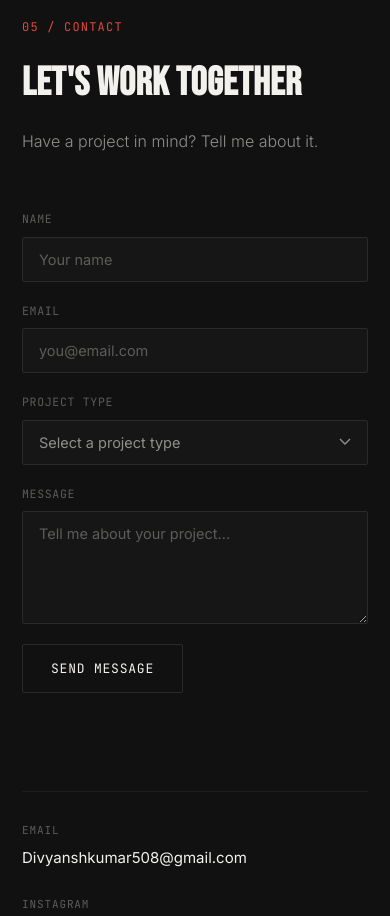
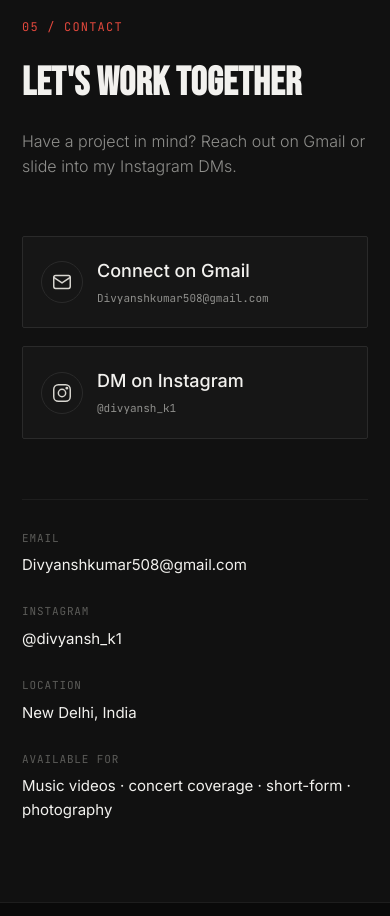
Before and after one commit to Divyansh901/port19, a plain HTML site: page index.html in a window 390 px wide. Shown: the part 10460-11376 px from the top of the page. Drawn offline with Linux system fonts and the light colour scheme.

Commit message:
Add files via upload

```diff
--- a/index.html
+++ b/index.html
@@ -339,44 +339,32 @@
   <div class="section__head reveal">
     <p class="section__eyebrow">05 / CONTACT</p>
     <h2 class="section__title">Let's work together</h2>
-    <p class="section__sub">Have a project in mind? Tell me about it.</p>
+    <p class="section__sub">Have a project in mind? Reach out on Gmail or slide into my Instagram DMs.</p>
   </div>
 
   <div class="contact">
-    <form class="contact__form reveal" id="contactForm" novalidate>
-      <div class="field">
-        <label for="name">Name</label>
-        <input type="text" id="name" name="name" placeholder="Your name" required />
-      </div>
-
-      <div class="field">
-        <label for="email">Email</label>
-        <input type="email" id="email" name="email" placeholder="you@email.com" required />
-      </div>
-
-      <div class="field">
-        <label for="projectType">Project type</label>
-        <select id="projectType" name="projectType" required>
-          <option value="" disabled selected>Select a project type</option>
-          <option value="short-form">Short Form / Reels</option>
-          <option value="music-video">Music Video</option>
-          <option value="concert">Concert / Live Coverage</option>
-          <option value="photography">Photography</option>
-          <option value="other">Other</option>
-        </select>
-      </div>
-
-      <div class="field">
-        <label for="message">Message</label>
-        <textarea id="message" name="message" rows="5" placeholder="Tell me about your project..." required></textarea>
-      </div>
-
-      <button type="submit" class="btn btn--primary">
-        <span class="btn__text">Send message</span>
-      </button>
-
-      <p class="contact__feedback" id="formFeedback" role="status" aria-live="polite"></p>
-    </form>
+    <div class="contact__actions reveal">
+      <a class="contact__card" href="https://mail.google.com/mail/?view=cm&fs=1&to=Divyanshkumar508@gmail.com&su=Project%20enquiry" target="_blank" rel="noopener">
+        <span class="contact__card-icon" aria-hidden="true">
+          <svg viewBox="0 0 24 24" fill="none" stroke="currentColor" stroke-width="1.6" stroke-linecap="round" stroke-linejoin="round"><rect x="3" y="5" width="18" height="14" rx="2"/><path d="M3 7l9 6 9-6"/></svg>
+        </span>
+        <span class="contact__card-text">
+          <span class="contact__card-title">Connect on Gmail</span>
+          <span class="contact__card-sub">Divyanshkumar508@gmail.com</span>
+        </span>
+        <span class="contact__card-arrow" aria-hidden="true">&rarr;</span>
+      </a>
+      <a class="contact__card" href="https://ig.me/m/divyansh_k1" target="_blank" rel="noopener">
+        <span class="contact__card-icon" aria-hidden="true">
+          <svg viewBox="0 0 24 24" fill="none" stroke="currentColor" stroke-width="1.6" stroke-linecap="round" stroke-linejoin="round"><rect x="3" y="3" width="18" height="18" rx="5"/><circle cx="12" cy="12" r="4"/><circle cx="17.3" cy="6.7" r=".8" fill="currentColor"/></svg>
+        </span>
+        <span class="contact__card-text">
+          <span class="contact__card-title">DM on Instagram</span>
+          <span class="contact__card-sub">@divyansh_k1</span>
+        </span>
+        <span class="contact__card-arrow" aria-hidden="true">&rarr;</span>
+      </a>
+    </div>
 
     <aside class="contact__side reveal">
       <div class="contact__item">
--- a/main.js
+++ b/main.js
@@ -360,34 +360,6 @@
   });
 
   /* ============================================
-     Contact form: client-side feedback
-  ============================================ */
-  var form = document.getElementById("contactForm");
-  var feedback = document.getElementById("formFeedback");
-  var submitBtn = form.querySelector(".btn");
-
-  form.addEventListener("submit", function (e) {
-    e.preventDefault();
-
-    if (!form.checkValidity()) {
-      feedback.textContent = "Please fill in every field before sending.";
-      feedback.classList.remove("is-success");
-      return;
-    }
-
-    submitBtn.classList.add("is-loading");
-    feedback.classList.remove("is-success");
-    feedback.textContent = "Sending...";
-
-    window.setTimeout(function () {
-      submitBtn.classList.remove("is-loading");
-      feedback.textContent = "Message sent, thanks! I'll get back to you soon.";
-      feedback.classList.add("is-success");
-      form.reset();
-    }, 900);
-  });
-
-  /* ============================================
      Smooth-scroll for in-page nav links (with mobile close)
   ============================================ */
   document.querySelectorAll('a[href^="#"]').forEach(function (link) {
--- a/style.css
+++ b/style.css
@@ -709,7 +709,40 @@ a:focus-visible, button:focus-visible, input:focus-visible, select:focus-visible
   grid-template-columns:1.3fr .8fr;
   gap:60px;
 }
-.contact__form{ display:flex; flex-direction:column; gap:20px; }
+.contact__actions{ display:flex; flex-direction:column; gap:18px; align-self:start; }
+.contact__card{
+  display:flex;
+  align-items:center;
+  gap:20px;
+  padding:26px 28px;
+  border:1px solid var(--line);
+  border-radius:var(--radius);
+  background:var(--surface);
+  color:var(--text);
+  transition:transform .35s var(--ease), border-color .3s var(--ease), background .3s var(--ease);
+}
+.contact__card:hover{ transform:translateY(-4px); border-color:var(--accent); }
+.contact__card-icon{
+  flex:0 0 auto;
+  width:48px; height:48px;
+  display:grid; place-items:center;
+  border:1px solid var(--line);
+  border-radius:50%;
+  color:var(--accent);
+  transition:background .3s var(--ease), color .3s var(--ease);
+}
+.contact__card-icon svg{ width:22px; height:22px; }
+.contact__card:hover .contact__card-icon{ background:var(--accent); color:var(--bg); }
+.contact__card-text{ display:flex; flex-direction:column; gap:4px; min-width:0; flex:1; }
+.contact__card-title{ font-size:18px; font-weight:500; }
+.contact__card-sub{
+  font-family:var(--font-mono);
+  font-size:12.5px;
+  color:var(--text-muted);
+  overflow-wrap:anywhere;
+}
+.contact__card-arrow{ font-size:20px; color:var(--text-faint); transition:transform .3s var(--ease), color .3s var(--ease); }
+.contact__card:hover .contact__card-arrow{ transform:translateX(4px); color:var(--accent); }
 .field{ display:flex; flex-direction:column; gap:8px; }
 .field label{
   font-family:var(--font-mono);
@@ -1011,3 +1044,10 @@ a.contact__value:hover{ color:var(--accent-dim); }
 }
 .modal--reels .modal__close:hover{ background:var(--surface-hover); }
 .modal--reels .card:hover{ transform:none; }
+
+@media (max-width: 480px){
+  .contact__card{ padding:20px 18px; gap:14px; }
+  .contact__card-icon{ width:42px; height:42px; }
+  .contact__card-sub{ font-size:11px; overflow-wrap:normal; }
+  .contact__card-arrow{ display:none; }
+}
```
